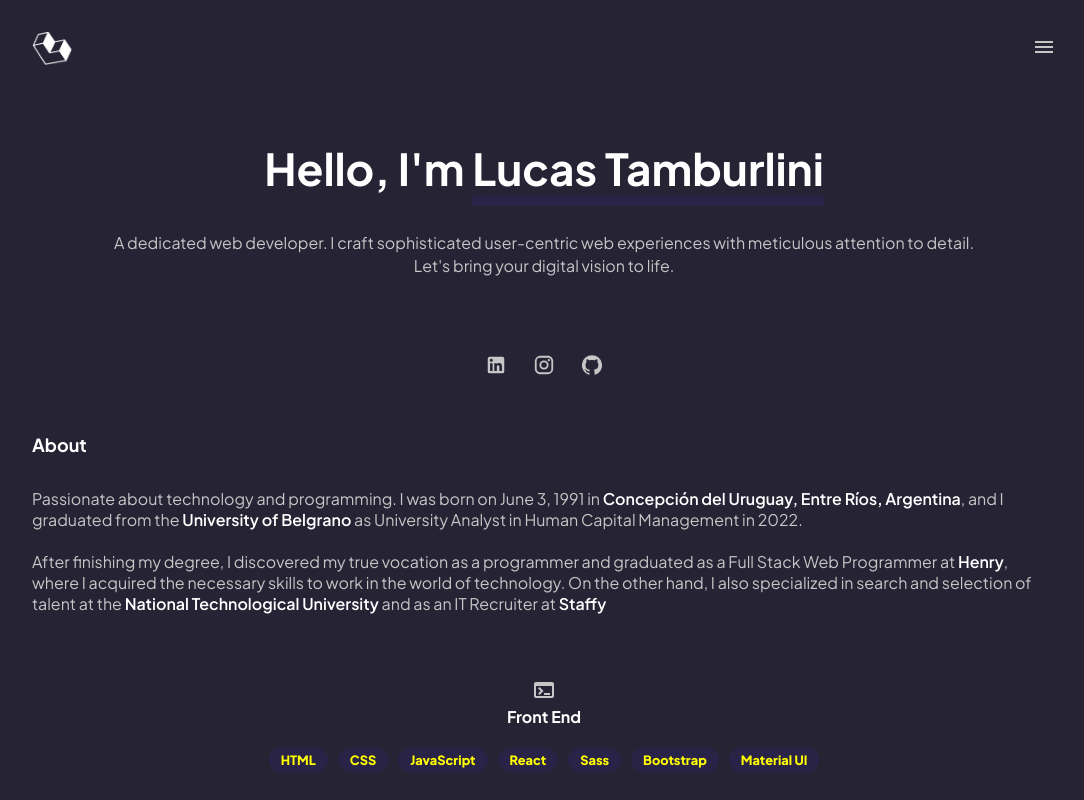
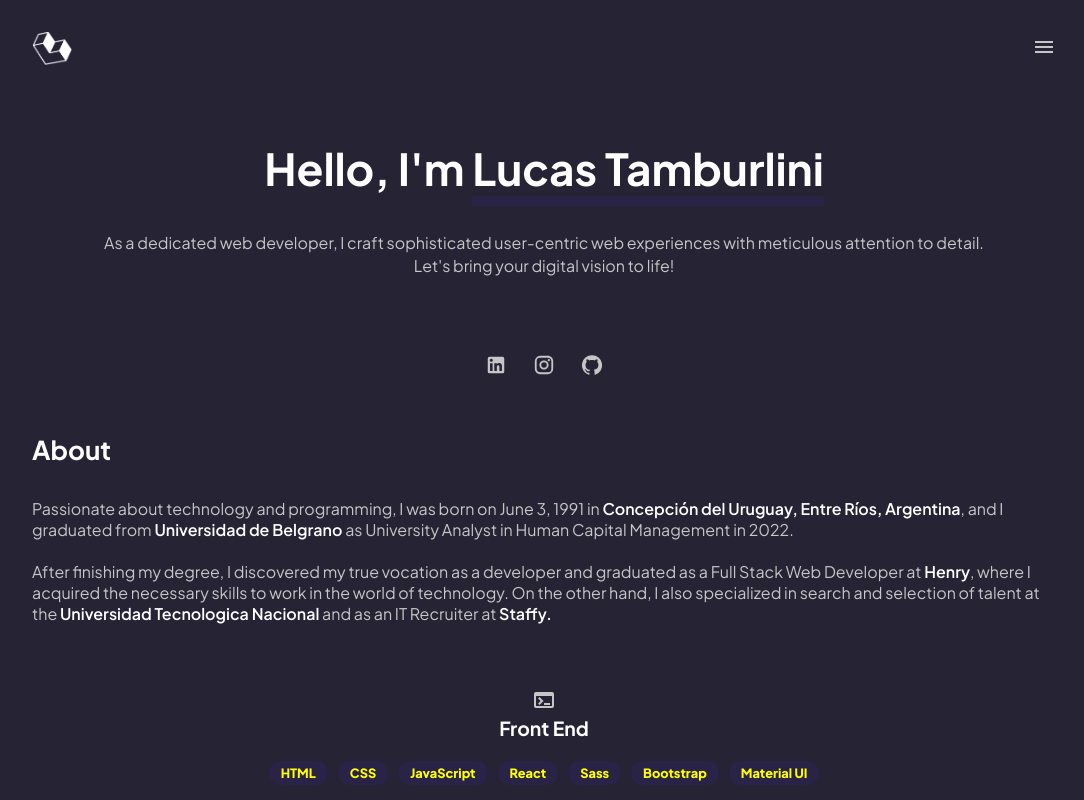
Before and after one commit to lucastamburlini/portfolio, a React (Vite) app: page / in a window 1280 px wide. Shown: the top 800 px of the page, without its empty margins (96-1180 px from the left). Built offline with nearby package versions, Linux system fonts and the light colour scheme.

Commit message:
cambios generales

```diff
--- a/package.json
+++ b/package.json
@@ -15,7 +15,8 @@
     "@mui/icons-material": "^5.14.3",
     "@mui/material": "^5.14.5",
     "react": "^18.2.0",
-    "react-dom": "^18.2.0"
+    "react-dom": "^18.2.0",
+    "react-router-dom": "^6.15.0"
   },
   "devDependencies": {
     "@types/react": "^18.2.15",
--- a/src/App.jsx
+++ b/src/App.jsx
@@ -1,10 +1,7 @@
+import { Routes, Route } from "react-router-dom";
+
 import Navbar from "./components/Navbar/Navbar";
-import Home from "./components/Home/Home";
-import Contact from "./components/Contact/Contact";
-import About from "./components/About/About";
-import Skills from "./components/Skills/Skills";
-import Projects from "./components/Projects/Projects";
-import Footer from "./components/Footer/Footer";
+import Layout from "./views/Layout";
 
 import "./app.css";
 
@@ -12,16 +9,9 @@ function App() {
   return (
     <>
       <Navbar />
-      <header>
-        <Home />
-        <Contact />
-      </header>
-      <main>
-        <About />
-        <Skills />
-        <Projects />
-        <Footer />
-      </main>
+      <Routes>
+        <Route path="/" element={<Layout />} />
+      </Routes>
     </>
   );
 }
--- a/src/app.css
+++ b/src/app.css
@@ -11,13 +11,33 @@
   --bg-color-off: rgba(69, 40, 233, 0.1);
   --text-primary-color: #ffffff;
   --text-secondary-color: #c6c6c6;
-  --primary-color: #FFFF00;
+  --primary-color: #ffff00;
   --details-color: #343536;
   --font-family-base: "Plus Jakarta Sans", sans-serif;
+
+  --font-size-base: 1.5625rem;
 }
 
 html {
   scroll-behavior: smooth;
+}
+
+/* Font sizes */
+
+body {
+  font-size: (var(--font-size-base));
+}
+
+h1 {
+  font-size: clamp(var(--font-size-base), 0.2717rem + 5.163vw, 2.75rem);
+}
+
+h2 {
+  font-size: clamp(1.125rem, 2.625vw + 0.875rem, 1.625rem);
+}
+
+h3 {
+  font-size: clamp(1.0625rem, 2.625vw + 0.875rem, 1.2125rem);
 }
 
 /* General styles */
@@ -26,27 +46,23 @@ body {
   font-family: var(--font-family-base);
   color: var(--text-secondary-color);
   background-color: var(--bg-color);
-  font-size: 16px;
 }
 
 h1 {
   color: var(--text-primary-color);
   text-rendering: optimizeLegibility;
-  font-size: clamp(1.5625rem, 0.2717rem + 5.163vw, 2.75rem);
 }
 
 h2 {
   color: var(--text-primary-color);
   text-decoration: none;
   margin-bottom: 32px;
-  font-size: 18px;
 }
 
 h3 {
   color: var(--text-primary-color);
   text-decoration: none;
   margin-bottom: 16px;
-  font-size: 16px;
 }
 
 li {
--- a/src/components/About/About.jsx
+++ b/src/components/About/About.jsx
@@ -6,7 +6,7 @@ const About = () => {
       <h2>About</h2>
       <p>
         {" "}
-        Passionate about technology and programming. I was born on June 3, 1991
+        Passionate about technology and programming, I was born on June 3, 1991
         in{" "}
         <a
           href="https://goo.gl/maps/EFRJAZAV2rjxeQNJ6"
@@ -16,20 +16,20 @@ const About = () => {
           {" "}
           Concepción del Uruguay, Entre Ríos, Argentina
         </a>
-        , and I graduated from the{" "}
+        , and I graduated from {" "}
         <a
           href="https://www.ub.edu.ar/"
           target="_blank"
           rel="noopener noreferrer"
         >
-          University of Belgrano
+          Universidad de Belgrano
         </a>{" "}
         as University Analyst in Human Capital Management in 2022.
       </p>{" "}
       <br />
       <p>
-        After finishing my degree, I discovered my true vocation as a programmer
-        and graduated as a Full Stack Web Programmer at{" "}
+        After finishing my degree, I discovered my true vocation as a developer
+        and graduated as a Full Stack Web Developer at{" "}
         <a
           href="https://www.soyhenry.com/"
           target="_blank"
@@ -46,7 +46,7 @@ const About = () => {
           target="_blank"
           rel="noopener noreferrer"
         >
-          National Technological University
+          Universidad Tecnologica Nacional
         </a>{" "}
         and as an IT Recruiter at{" "}
         <a
@@ -54,7 +54,7 @@ const About = () => {
           target="_blank"
           rel="noopener noreferrer"
         >
-          Staffy
+          Staffy.
         </a>{" "}
       </p>
     </div>
--- a/src/components/Home/Home.jsx
+++ b/src/components/Home/Home.jsx
@@ -7,10 +7,10 @@ const Home = () => {
         Hello, I&apos;m <span>Lucas Tamburlini</span>
       </h1>
       <p>
-        A dedicated web developer. I craft sophisticated user-centric web
+        As a dedicated web developer, I craft sophisticated user-centric web
         experiences with meticulous attention to detail.
         <br />
-        Let&apos;s bring your digital vision to life.
+        Let&apos;s bring your digital vision to life!
       </p>
     </div>
   );
--- a/src/components/Navbar/navbar.css
+++ b/src/components/Navbar/navbar.css
@@ -5,11 +5,11 @@
   width: 100%;
   height: auto;
   padding: 32px 0;
+
 }
 
 .navbar-logo {
   display: flex;
-  font-size: 30px;
   align-items: center;
 }
 
@@ -23,31 +23,34 @@
 
 .navbar-links.active {
   display: flex;
+  flex-direction: column;
   justify-content: center;
   align-items: center;
   text-align: center;
-  position: absolute;
   width: 100%;
-  height: 100vh;
+  height: 60%;
   top: 0;
   left: 0;
-  backdrop-filter: blur(4px);
+  background-color: rgba(0, 0, 0, 0.9);
+  position: absolute;
+  z-index: 1;
 }
 
 .navbar-links.active li {
-  padding-bottom: 20px;
+  padding-bottom: 26px;
 }
 
 .navbar-links.active li a {
   font-weight: bold;
-  font-size: 38px;
 }
 
 .menu-close {
   position: relative;
-  z-index: 0;
+
+  z-index: 2;
   height: 30px;
 }
 .menu-open {
   height: 30px;
+  cursor: pointer;
 }
--- a/src/components/Skills/Skills.jsx
+++ b/src/components/Skills/Skills.jsx
@@ -3,7 +3,8 @@ import { tools } from "../../data/data";
 
 const Skills = () => {
   return (
-    <div className="skills container pd-1">
+    <div
+   id="technologies" className="skills container pd-1">
       {tools.map((tool) => (
         <div key={tool.category}>
           <div>{tool.icon}</div>
--- a/src/data/data.jsx
+++ b/src/data/data.jsx
@@ -8,7 +8,7 @@ export const listProjects = [
     {
         id: 1,
         title: "Web Portfolio",
-        description: "Initial version of my personal portfolio, built with React, SCSS, and HTML. Showcases my work and skills creatively and visually, with a detail-oriented approach.",
+        description: "Initial version of my personal portfolio, built with React, SCSS, and HTML. It showcases my work and skills creatively and visually, with a detail-oriented approach.",
         img: "/portfolio.jpg",
         url: "https://lucastamburliniold.vercel.app/",
         gh: "https://github.com/lucastamburlini/portfolio-viejo.git",
--- /dev/null
+++ b/src/views/Layout.jsx
@@ -0,0 +1,21 @@
+import About from "../components/About/About";
+import Contact from "../components/Contact/Contact";
+import Footer from "../components/Footer/Footer";
+import Home from "../components/Home/Home";
+import Projects from "../components/Projects/Projects";
+import Skills from "../components/Skills/Skills";
+
+const Layout = () => {
+  return (
+    <div>
+      <Home />
+      <Contact />
+      <About />
+      <Skills />
+      <Projects />
+      <Footer />
+    </div>
+  );
+};
+
+export default Layout;
```
Also changed, not shown: src/main.jsx (+4 -3 lines), 1 other file (tests, documents, lock files or other folders).
